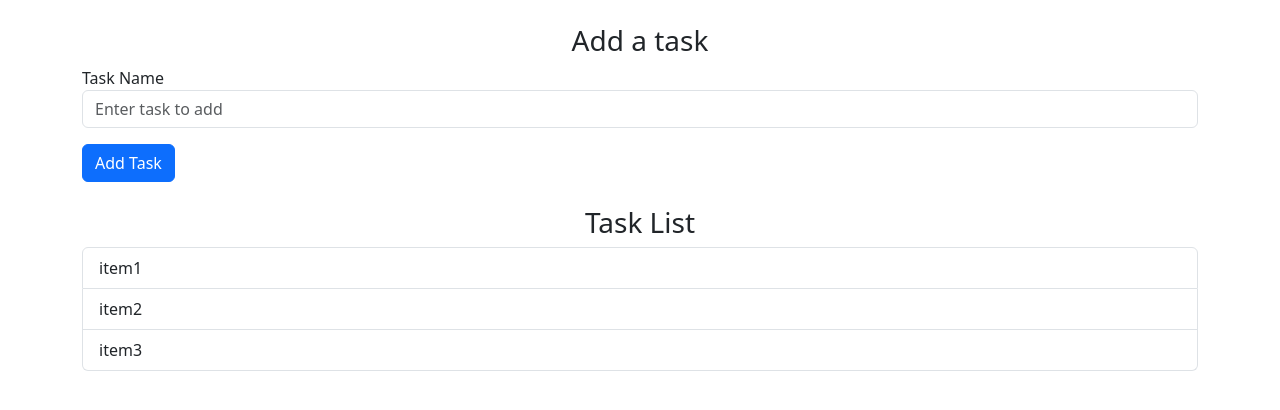
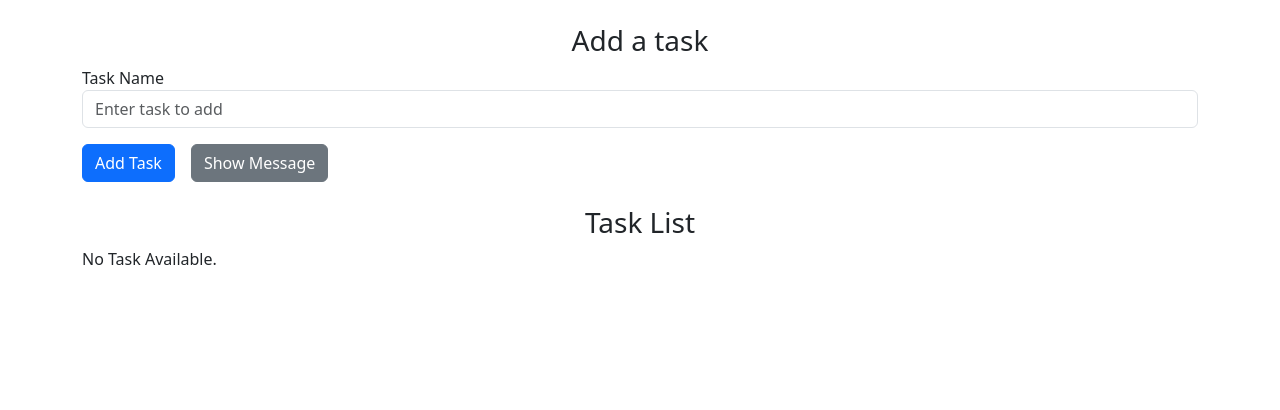
Before and after one commit to zuhair0/Task-List, an Angular app: page / in a window 1280 px wide. Shown: the top 410 px of the page. Built offline with nearby package versions, Linux system fonts and the light colour scheme.

Commit message:
Dynamic addition to list

```diff
--- a/src/app/components/task-list/task-list.component.html
+++ b/src/app/components/task-list/task-list.component.html
@@ -5,10 +5,15 @@
             <input [(ngModel)]="newTask" type="text" class="form-control" id="taskName" placeholder="Enter task to add">
         </div>
         <button (click)="addTask()" class="btn btn-primary mt-3">Add Task</button>
+        <button (click)="toggleMessage()" class="btn btn-secondary mt-3 ms-3">Show Message</button>
 </div>
 <div class="container mt-4">
     <h3 class="text-center">Task List</h3>
     <ul class="list-group">
-        <li class="list-group-item" *ngFor="let task of tasks">{{task.name}}</li>
+        <li class="list-group-item" *ngFor="let task of tasks">
+            {{task.name | uppercase}} - created at: {{task.createdAt | date:'short'}}
+        </li>
+        <p *ngIf="tasks.length===0">No Task Available.</p>
     </ul>
+    <p *ngIf="showMessage">Message is showing</p>
 </div>
--- a/src/app/components/task-list/task-list.component.ts
+++ b/src/app/components/task-list/task-list.component.ts
@@ -9,16 +9,16 @@ import { FormsModule } from '@angular/forms';
   styleUrl: './task-list.component.scss'
 })
 export class TaskListComponent {
-tasks=[
-  {name: 'item1'},
-  {name: 'item2'},
-  {name: 'item3'}
-]
+tasks:{name: string, createdAt: Date}[]=[];
 newTask:string =''
+showMessage:boolean=false
 addTask(){
   if(this.newTask.trim()){
-    this.tasks.push({name: this.newTask})
+    this.tasks.push({name: this.newTask, createdAt: new Date()})
     this.newTask=''
   }
 }
+toggleMessage(){
+  this.showMessage=!this.showMessage;
 }
+}
```
